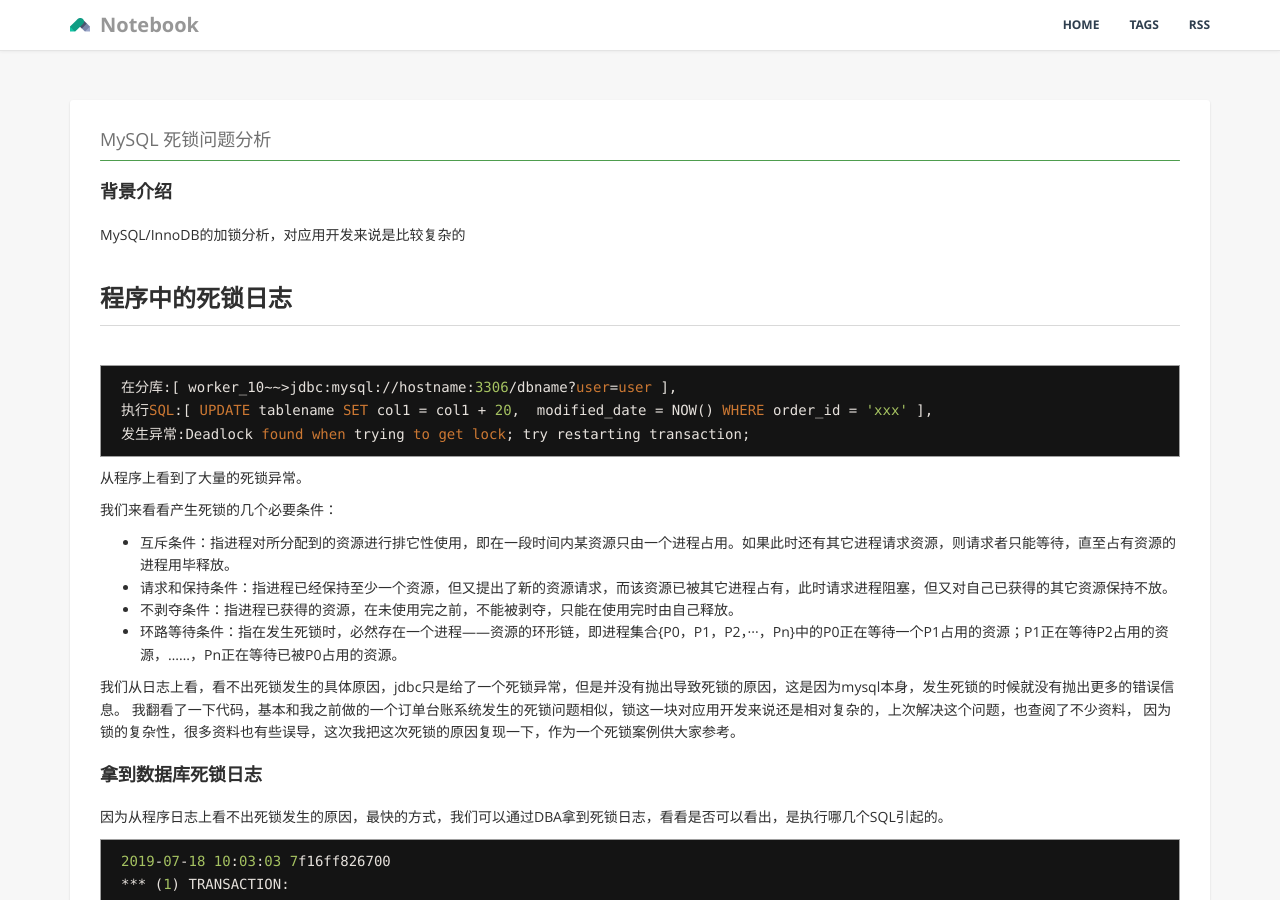
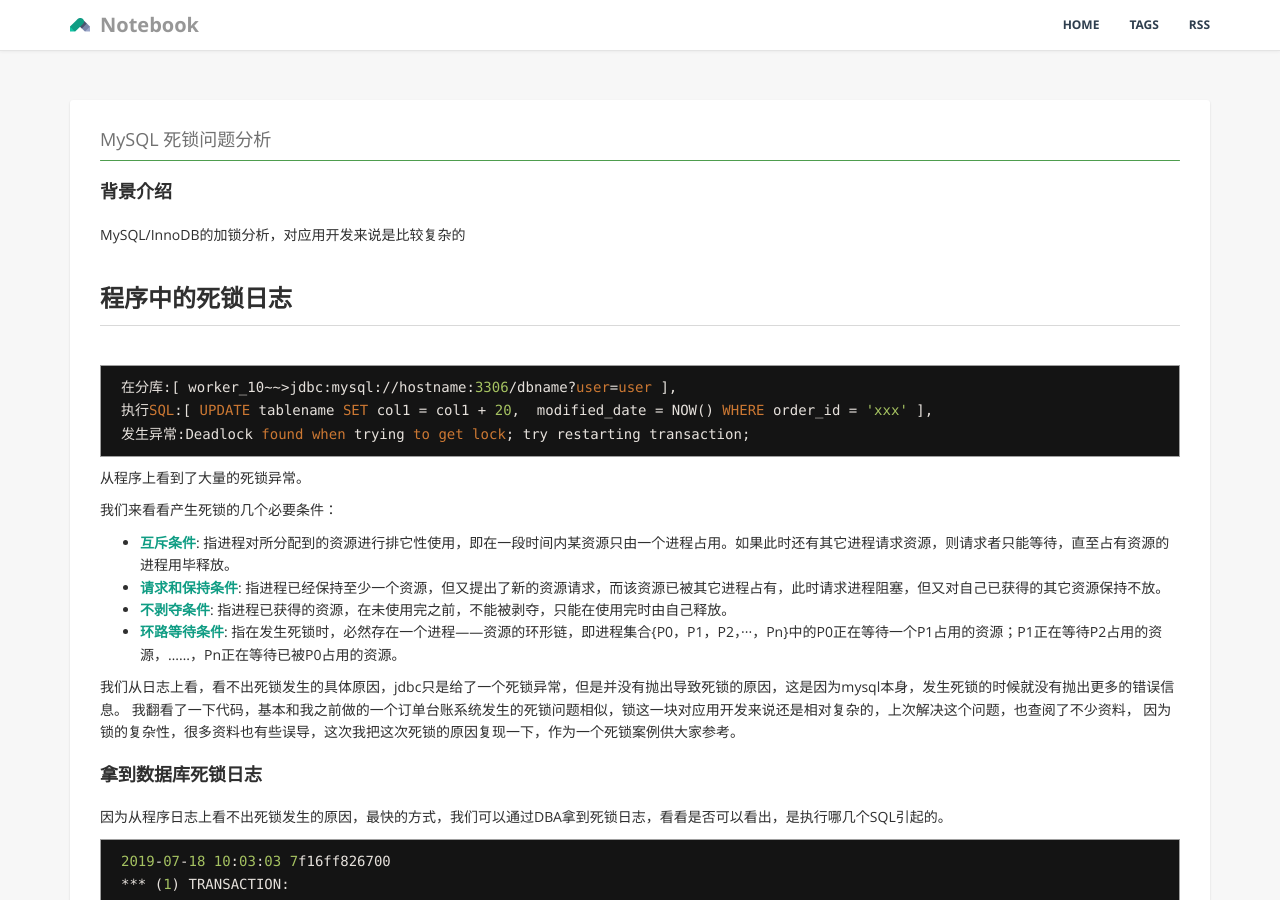
Before and after one commit to unionstars/unionstars.github.io, a Jekyll site: the page built from _posts/201907/2019-07-26-mysql_lock_in_action.md, in a window 1280 px wide and 900 px high. Built offline with Jekyll 4.4.1, drawn with Linux system fonts in a browser that asks for light colours.

Commit message:
refactor

```diff
--- a/_posts/201907/2019-07-26-mysql_lock_in_action.md
+++ b/_posts/201907/2019-07-26-mysql_lock_in_action.md
@@ -26,10 +26,10 @@ MySQL/InnoDB的加锁分析，对应用开发来说是比较复杂的
 从程序上看到了大量的死锁异常。
 
 我们来看看产生死锁的几个必要条件：
-- 互斥条件：指进程对所分配到的资源进行排它性使用，即在一段时间内某资源只由一个进程占用。如果此时还有其它进程请求资源，则请求者只能等待，直至占有资源的进程用毕释放。
-- 请求和保持条件：指进程已经保持至少一个资源，但又提出了新的资源请求，而该资源已被其它进程占有，此时请求进程阻塞，但又对自己已获得的其它资源保持不放。
-- 不剥夺条件：指进程已获得的资源，在未使用完之前，不能被剥夺，只能在使用完时由自己释放。
-- 环路等待条件：指在发生死锁时，必然存在一个进程——资源的环形链，即进程集合{P0，P1，P2，···，Pn}中的P0正在等待一个P1占用的资源；P1正在等待P2占用的资源，……，Pn正在等待已被P0占用的资源。
+* **互斥条件**: 指进程对所分配到的资源进行排它性使用，即在一段时间内某资源只由一个进程占用。如果此时还有其它进程请求资源，则请求者只能等待，直至占有资源的进程用毕释放。
+* **请求和保持条件**: 指进程已经保持至少一个资源，但又提出了新的资源请求，而该资源已被其它进程占有，此时请求进程阻塞，但又对自己已获得的其它资源保持不放。
+* **不剥夺条件**: 指进程已获得的资源，在未使用完之前，不能被剥夺，只能在使用完时由自己释放。
+* **环路等待条件**: 指在发生死锁时，必然存在一个进程——资源的环形链，即进程集合{P0，P1，P2，···，Pn}中的P0正在等待一个P1占用的资源；P1正在等待P2占用的资源，……，Pn正在等待已被P0占用的资源。
 
 我们从日志上看，看不出死锁发生的具体原因，jdbc只是给了一个死锁异常，但是并没有抛出导致死锁的原因，这是因为mysql本身，发生死锁的时候就没有抛出更多的错误信息。
 我翻看了一下代码，基本和我之前做的一个订单台账系统发生的死锁问题相似，锁这一块对应用开发来说还是相对复杂的，上次解决这个问题，也查阅了不少资料，
```
